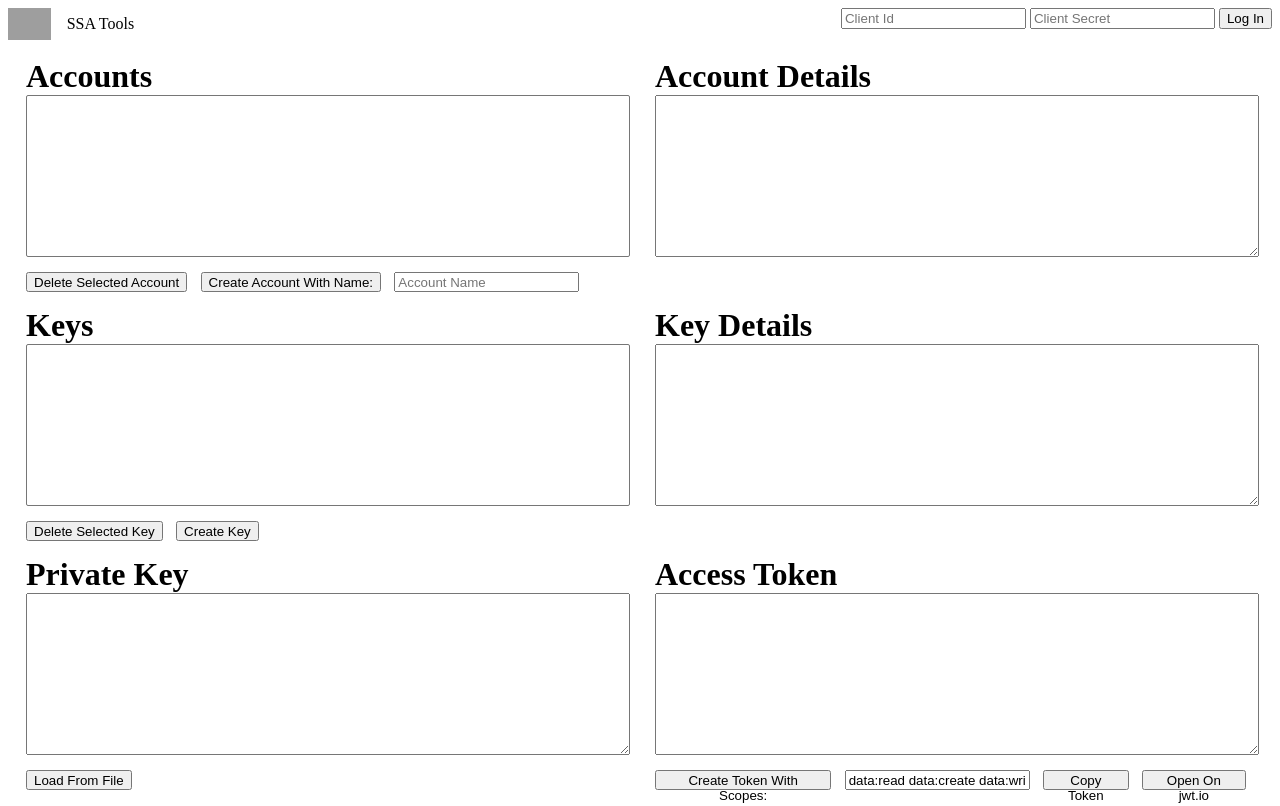
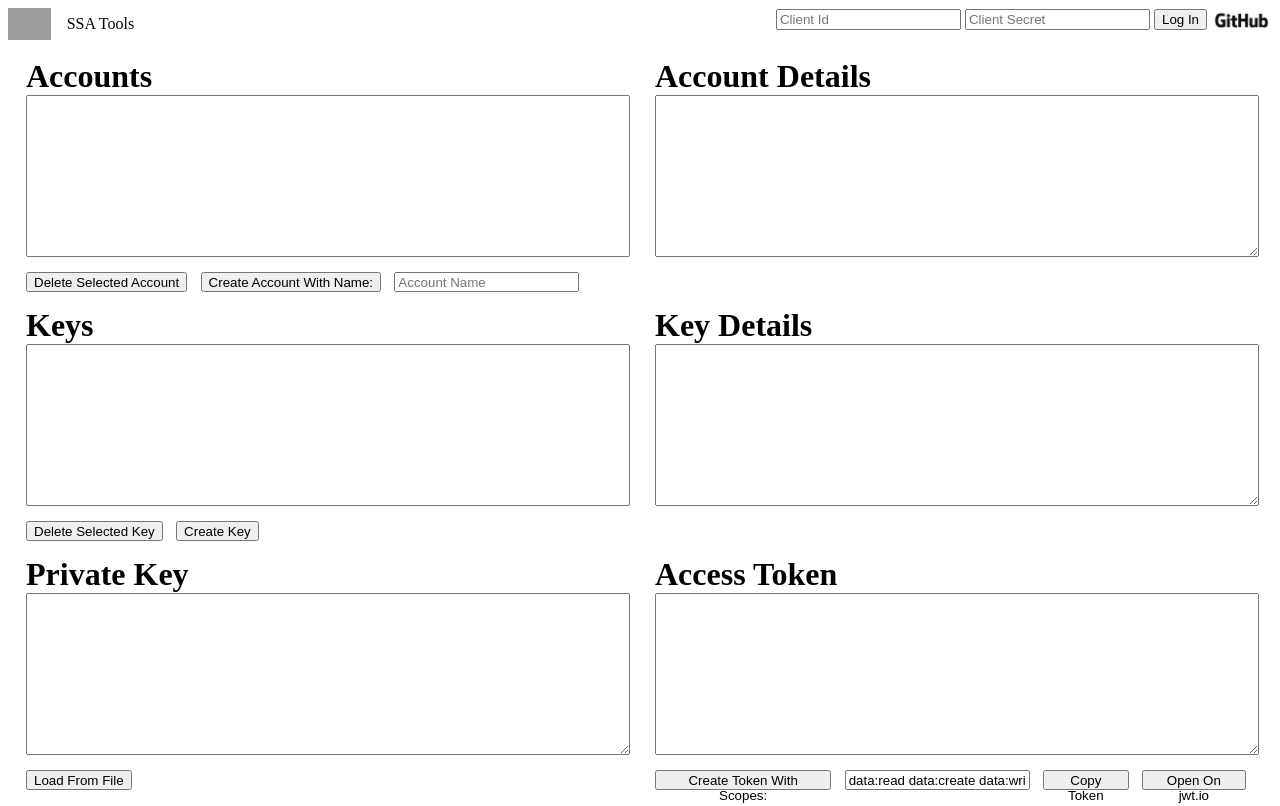
Before and after one commit to adamenagy/ssa-manager, a website: page wwwroot/index.html in a window 1280 px wide. Drawn offline with Linux system fonts and the light colour scheme; grey boxes are pictures that could not be loaded.

Commit message:
link to github

```diff
--- a/wwwroot/index.html
+++ b/wwwroot/index.html
@@ -36,6 +36,19 @@
                     id="client-secret"
                 />
                 <button type="button" id="login" title="Log In">Log In</button>
+                <a
+                    href="https://github.com/adamenagy/ssa-manager"
+                    target="_blank"
+                    rel="noopener noreferrer"
+					title="GitHub Repository"
+                >
+                    <img
+						class="logo"
+                        alt="Autodesk Platform Services"
+                        src="/img/GitHub_Logo.png"
+                        height="25"
+                    />
+                </a>
             </form>
         </div>
         <div class="grid-container">
--- a/wwwroot/main.css
+++ b/wwwroot/main.css
@@ -79,5 +79,9 @@ h1 {
 }
 
 .invisible {
-	display: none;
+    display: none;
 }
+
+.logo {
+    vertical-align: middle;
+}
```
Also changed, not shown: wwwroot/img/GitHub_Logo.png (added). Lines whose indentation alone changed are shown as unchanged.
